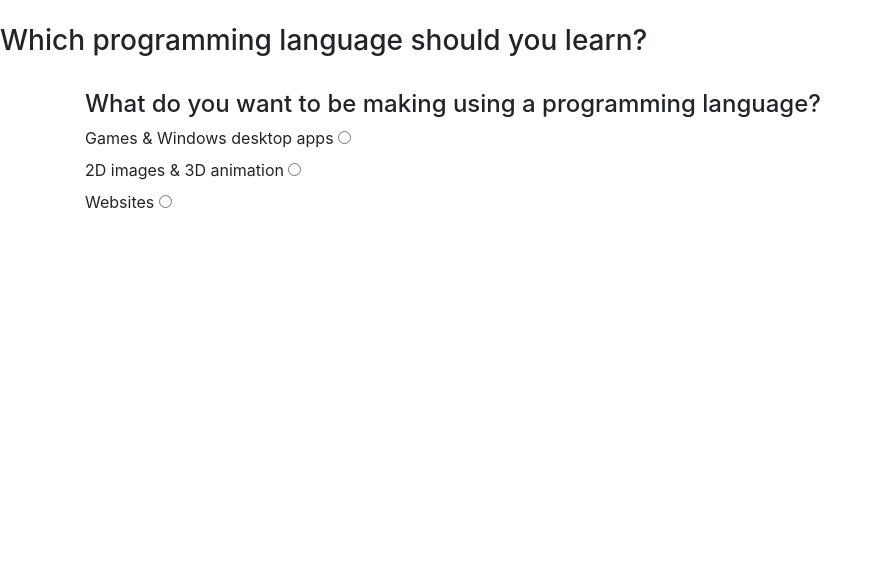
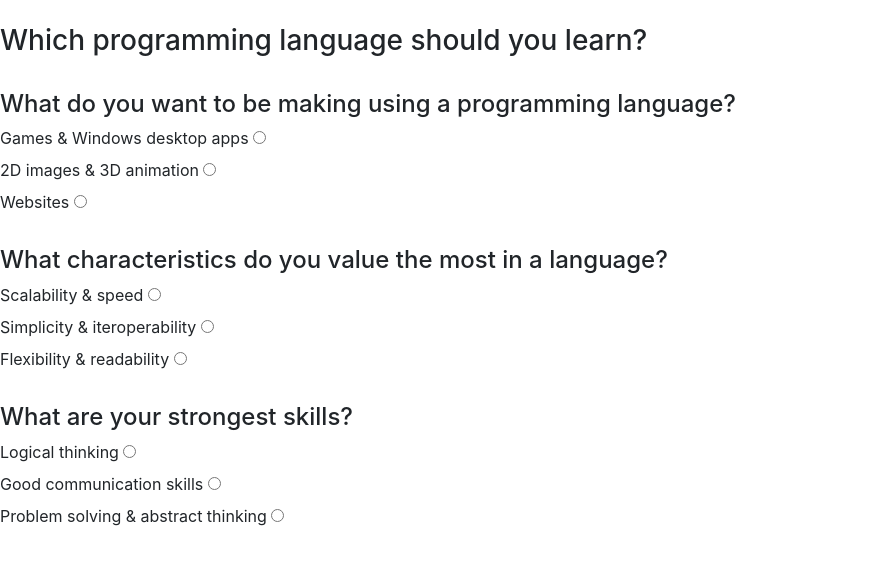
Before and after one commit to mashachicken/language-quiz, a plain HTML site: page index.html in a window 1280 px wide. Shown: the whole page, without its empty margins (0-882 px from the left). Drawn offline with nearby package versions, Linux system fonts and the light colour scheme.

Commit message:
add more quiz questions

```diff
--- a/index.html
+++ b/index.html
@@ -13,26 +13,57 @@
 
 <body> <br>
   <h3> Which programming language should you learn? </h3> <br>
-  <div class="container">
+  <div class="question1">
     <form id="language">
-      <form id='form1'>
-
       <div class="radio">
         <h4>What do you want to be making using a programming language? </h4>
         <label>Games & Windows desktop apps</label>
         <input type=radio name="usability" value="1" id="C#">
       </div>
-
       <div class="radio">
         <label> 2D images & 3D animation </label>
         <input type=radio name="usability" value="2" id="JavaSc">
       </div>
-
       <div class="radio">
         <label>Websites </label>
         <input type=radio name="usability" value="3" id="Python">
       </div> <br>
+  </div>
 
+  <div class="question2">
+    <div class="radio">
+      <h4>What characteristics do you value the most in a language?</h4>
+      <label>Scalability & speed</label>
+      <input type=radio name="characteristics" value="1" id="C#">
+    </div>
+
+    <div class="radio">
+      <label> Simplicity &  iteroperability </label>
+      <input type=radio name="characteristics" value="2" id="JavaSc">
+    </div>
+
+    <div class="radio">
+      <label>Flexibility &  readability </label>
+      <input type=radio name="characteristics" value="3" id="Python">
+    </div> <br>
+  </div>
+
+  <div class="question3">
+    <div class="radio">
+      <h4>What are your strongest skills? </h4>
+      <label>Logical thinking </label>
+      <input type=radio name="skills" value="1" id="C#">
+    </div>
+
+    <div class="radio">
+      <label> Good communication skills </label>
+      <input type=radio name="skills" value="2" id="JavaSc">
+    </div>
+
+    <div class="radio">
+      <label>Problem solving & abstract thinking </label>
+      <input type=radio name="skills" value="3" id="Python">
+    </div> <br>
     </form>
   </div>
 </body>
```
Lines whose indentation alone changed are shown as unchanged.
